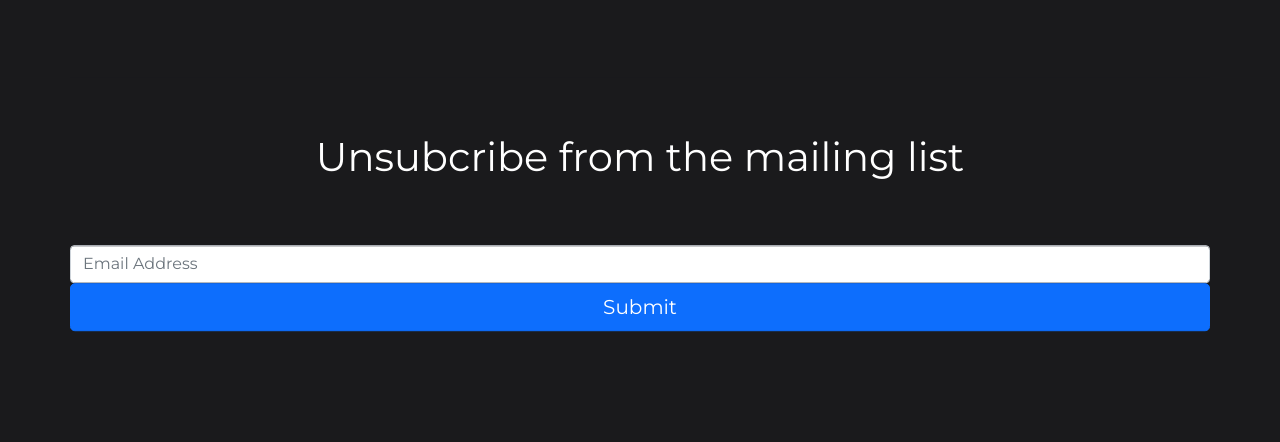
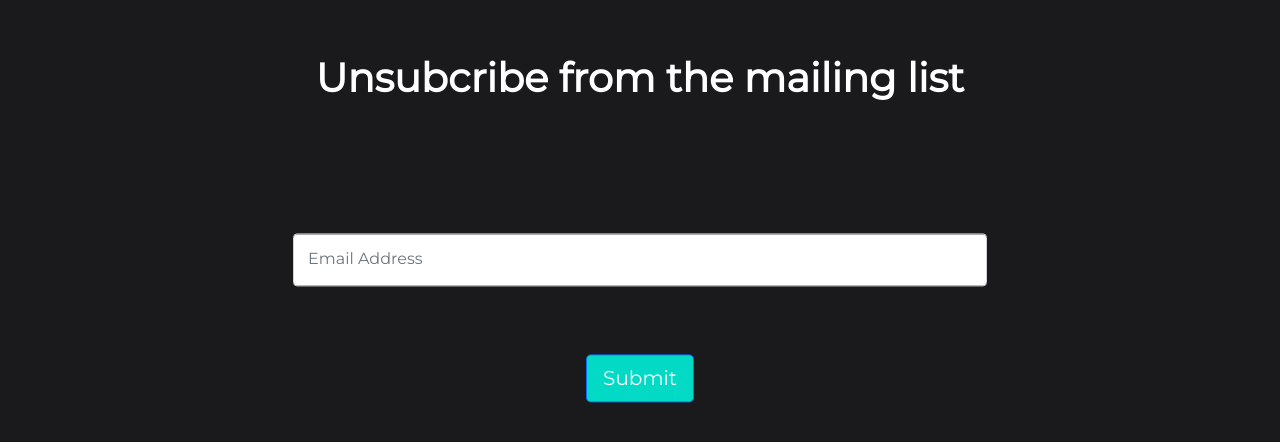
Before and after one commit to praneshr2000/Coronavirus-Statistics-App, a React (Create React App) app in the folder src/main/frontend/: page /mailing_list/unsubscribe in a window 1280 px wide. Shown: the part 196-638 px from the top of the page. Built offline with nearby package versions, Linux system fonts and the light colour scheme.

Commit message:
CSS for unsubscribe page

```diff
--- a/src/main/frontend/src/MailingListRegistrationPage.css
+++ b/src/main/frontend/src/MailingListRegistrationPage.css
@@ -10,6 +10,7 @@
 
 .container h1 {
   padding: 5%;
+  font-weight: bold;
 }
 
 .row1 {
--- a/src/main/frontend/src/MailingListUnsubscribePage.css
+++ b/src/main/frontend/src/MailingListUnsubscribePage.css
@@ -0,0 +1,27 @@
+.container {
+  text-align: center;
+  margin: 0;
+  position: absolute;
+  top: 50%;
+  left: 50%;
+  -ms-transform: translate(-50%, -50%);
+  transform: translate(-50%, -50%);
+}
+
+.container h1 {
+  font-weight: bold;
+}
+
+.btn Button {
+  background-color: #03dac5;
+}
+
+.row {
+  padding-top: 6%;
+  padding-left: 20%;
+  padding-right: 20%;
+}
+
+.control {
+  padding: 2%;
+}
--- a/src/main/frontend/src/MailingListUnsubscribePage.js
+++ b/src/main/frontend/src/MailingListUnsubscribePage.js
@@ -2,6 +2,7 @@ import React from 'react'
 import { Container, Row, Col, Button, Form } from 'react-bootstrap';
 import axios from 'axios'
 import { useState } from 'react';
+import './MailingListUnsubscribePage.css';
 
 const MailingListUnsubscribePage = () => {
     const [email, setEmail] = useState("");
@@ -26,19 +27,19 @@ const MailingListUnsubscribePage = () => {
     }
 
     return (
-        <Container>
+        <Container className="container">
             <h1>
                 Unsubcribe from the mailing list
             </h1>
 
             <Form>
-                <Row>
-                    <Form.Control
+                <Row className="row">
+                    <Form.Control className="control"
                         placeholder="Email Address"
                         value={email}
                         onChange={e => setEmail(e.target.value)} />
                 </Row>
-                <Row>
+                <Row className="btn">
                     <Button size='lg' onClick={handleClick}>
                             Submit
                     </Button>
```
